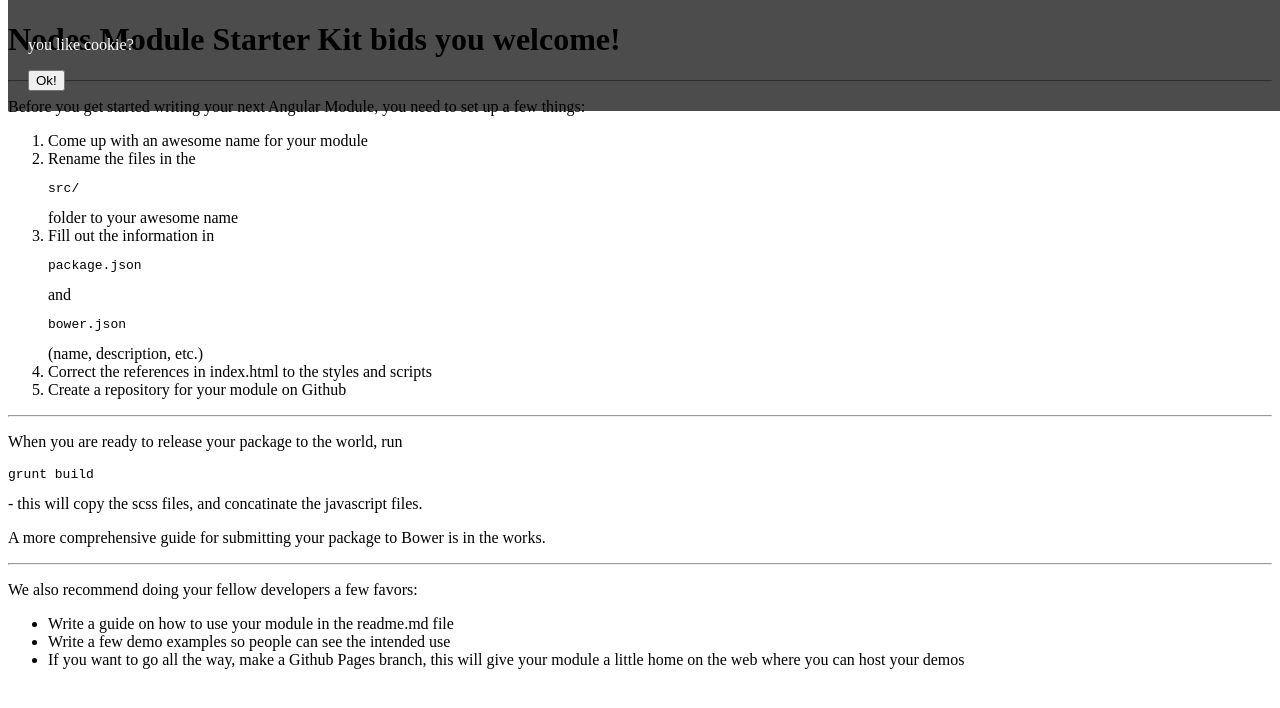
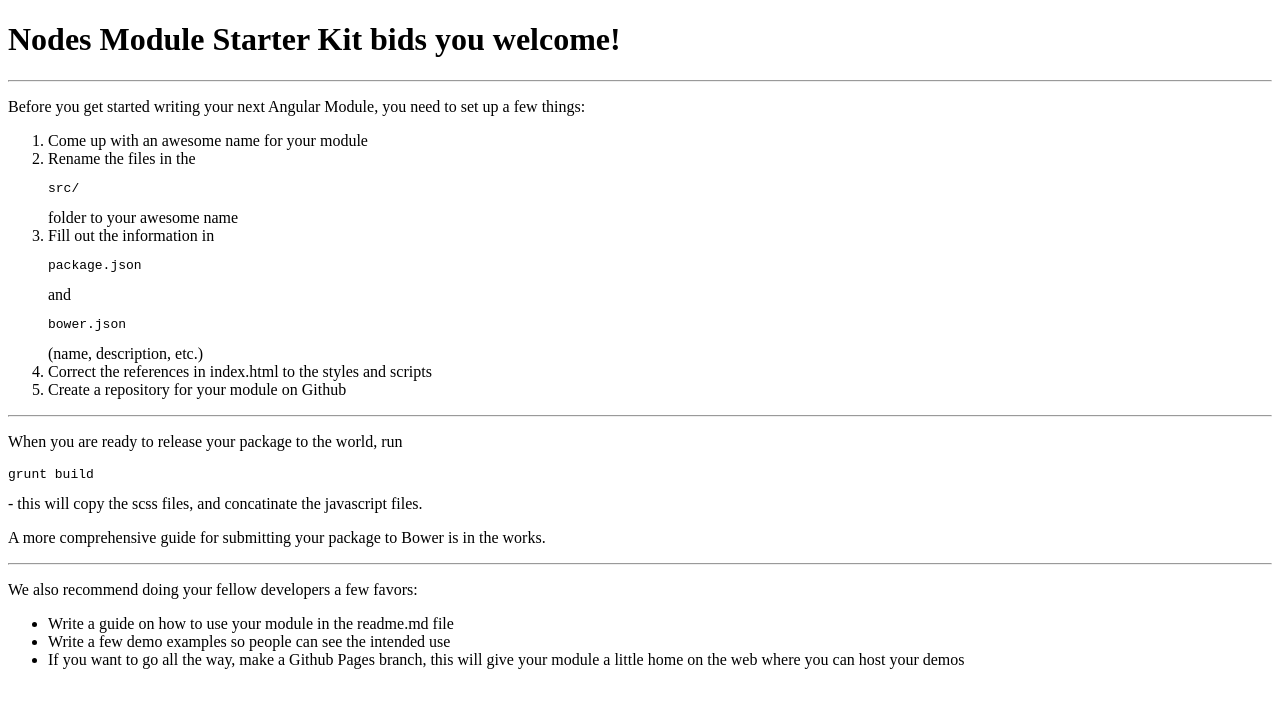
Before and after one commit to nodes-frontend/nCookieConsent, a website: page index.html in a window 1280 px wide. Both pictures are taken after a click on the button "Ok!". Drawn offline with nearby package versions, Linux system fonts and the light colour scheme; some packages are replaced by stand-ins of ours; files that its build step writes are made by us from their sources.

Commit message:
fixed issues related to component versions

```diff
--- a/bower.json
+++ b/bower.json
@@ -15,12 +15,12 @@
 		"demo"
 	],
 	"dependencies": {
-		"angular": "1.4.1",
+		"angular": ">=1.4.0",
 		"angular-sanitize": "^1.4.0",
-		"angular-cookies": "1.4.1"
+		"angular-cookies": "^1.4.0"
 	},
 	"devDependencies": {
 		"angular-mocks": "1.3.0",
-		"angular-scenario": "1.3.0"
+		"angular-scenario": "^1.4.0"
 	}
 }
--- a/index.html
+++ b/index.html
@@ -7,7 +7,7 @@
 		<meta name="description" content="">
 		<meta name="viewport" content="width=device-width">
 		<style>
-			.n-cookie-consent {
+			#n-cookie-consent {
 				z-index: 1000;
 				position: fixed;
 				padding: 20px;
@@ -46,7 +46,6 @@
 		</ul>
 
 		<n-cookie-consent
-                ng-if="!consentCookie"
                 position="top"
                 content-to-bind="myCtrl.stuff"
                 consent-cookie-name="{{myCtrl.name}}"
@@ -68,7 +67,6 @@
 			var app = angular.module('demoApp', ['ngCookies', 'nCookieConsent', 'ngSanitize']);
 			app.controller('myController', myController);
             function myController($scope) {
-                this.consentCookie = false;
                 this.stuff = '<p id="cookietest" class="cookietest">you like cookie?</p>';
                 this.expire = new Date('12-12-2020');
                 this.name = 'consent';
--- a/src/_nCookieConsent.scss
+++ b/src/_nCookieConsent.scss
@@ -1,4 +1,4 @@
-.n-cookie-consent {
+#n-cookie-consent {
 	z-index: 1000;
 	position: fixed;
 	padding: 20px;
--- a/src/nCookieConsent.directive.js
+++ b/src/nCookieConsent.directive.js
@@ -24,7 +24,7 @@
 
 		function link(scope, element, attrs) {
 
-			var e = document.querySelector('.n-cookie-consent');
+			var e = document.querySelector('#n-cookie-consent');
 
 			switch (scope.position) {
 				case 'top':
@@ -36,9 +36,13 @@
 			}
 		}
 		function cookieController($scope, $cookies) {
+			$scope.consent = false;
 
 			$scope.consentHandler = function() {
 				$cookies.put($scope.consentCookieName, true, {expires: $scope.expiration});
+				if($cookies.get([$scope.consentCookieName])) {
+					$scope.consent = true;
+				}
 			}
 
 		}
--- a/src/nCookieConsent.template.html
+++ b/src/nCookieConsent.template.html
@@ -1,4 +1,4 @@
-<div class="n-cookie-consent">
+<div ng-hide="consent" id="n-cookie-consent">
 	<div ng-bind-html="contentToBind"></div>
 	<button class="n-cookie-consent__consentbtn" ng-click="consentHandler()">Ok!</button>
 </div>
```
Lines whose indentation alone changed are shown as unchanged.
